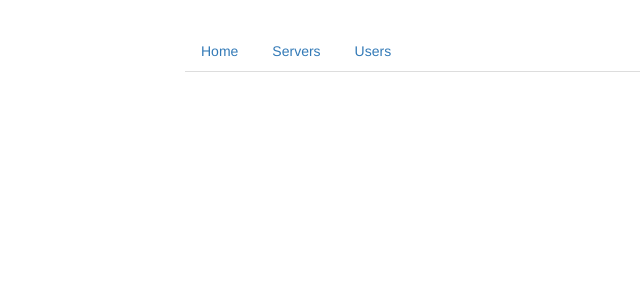
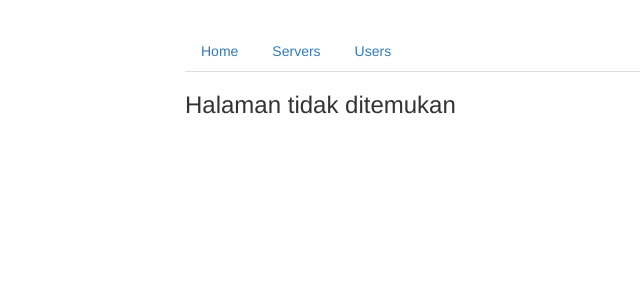
Before and after one commit to nicodemus-maurits/angular-routing, an Angular app: page /not-found in a window 1280 px wide. Before the commit this address led to /. Shown: the top 300 px of the page, without its empty margins (80-720 px from the left). Built offline with nearby package versions, Linux system fonts and the light colour scheme.

Commit message:
Tambah wildcard route buat 404

```diff
--- /dev/null
+++ b/src/app/page-not-found/page-not-found.component.html
@@ -0,0 +1 @@
+<h3>Halaman tidak ditemukan</h3>
--- /dev/null
+++ b/src/app/page-not-found/page-not-found.component.ts
@@ -0,0 +1,15 @@
+import { Component, OnInit } from '@angular/core';
+
+@Component({
+  selector: 'app-page-not-found',
+  templateUrl: './page-not-found.component.html',
+  styleUrls: ['./page-not-found.component.css']
+})
+export class PageNotFoundComponent implements OnInit {
+
+  constructor() { }
+
+  ngOnInit() {
+  }
+
+}
```
Also changed, not shown: src/app/app.module.ts (+13 -5 lines), src/app/page-not-found/page-not-found.component.css (added).
